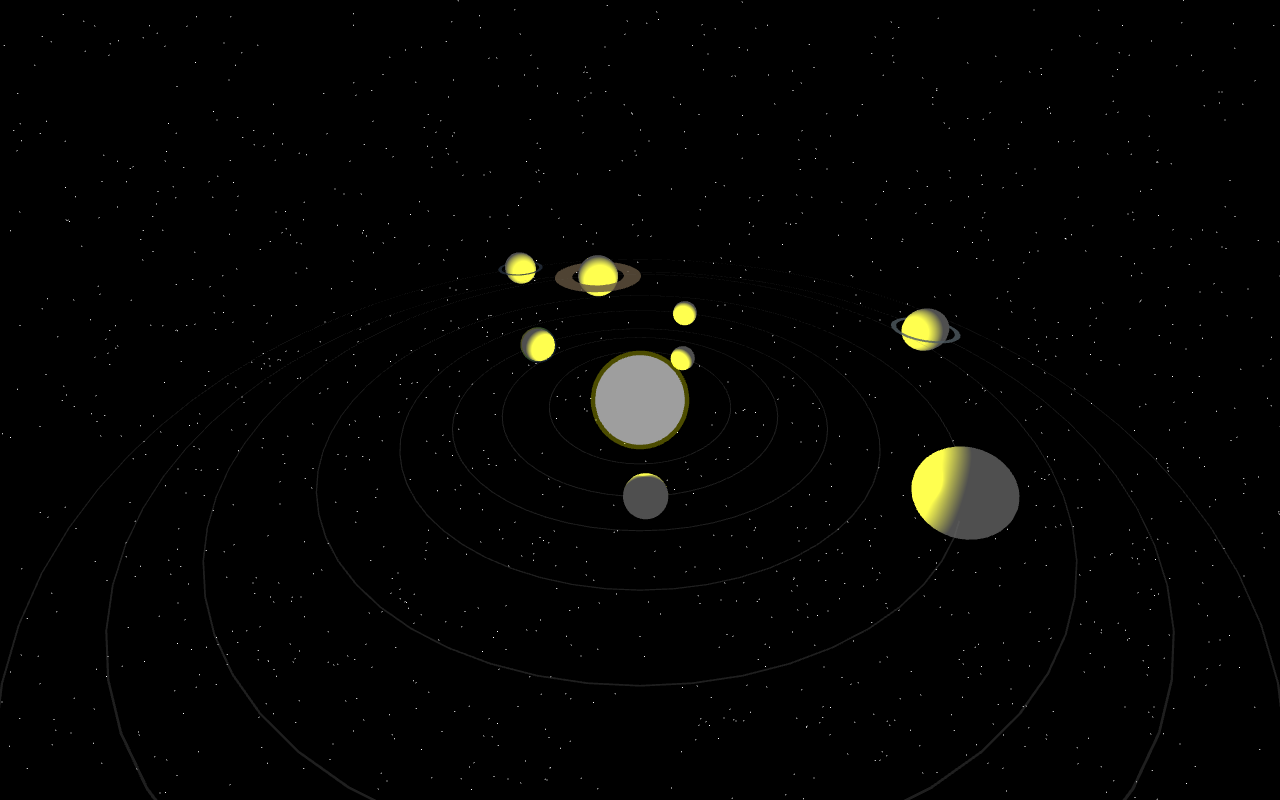
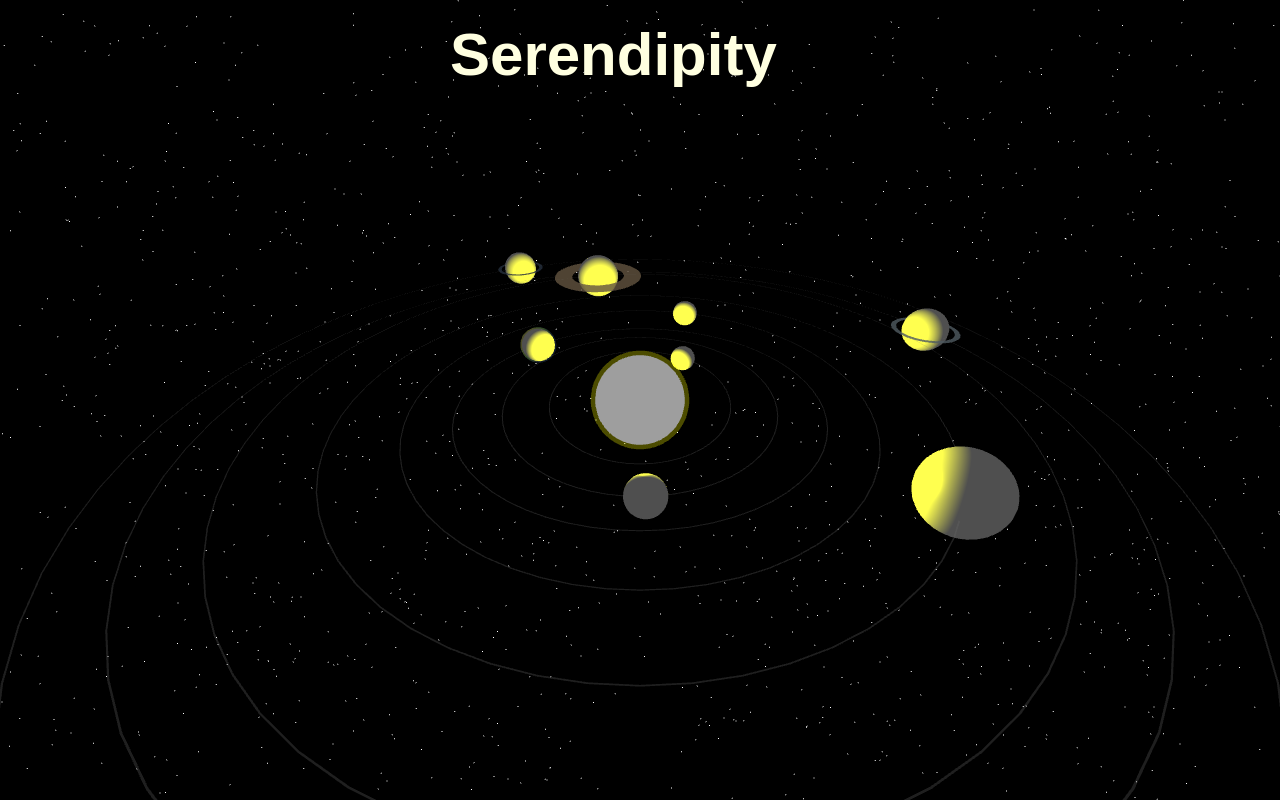
Before and after one commit to omkarh25/theserendipity, a plain HTML site: page solar-system/index.html in a window 1280 px wide. Drawn offline with nearby package versions, Linux system fonts and the light colour scheme; animation ran at ten frames a second.

Commit message:
Text added

```diff
--- a/solar-system/index.html
+++ b/solar-system/index.html
@@ -4,9 +4,31 @@
     <meta charset="UTF-8">
     <meta name="viewport" content="width=device-width, initial-scale=1.0">
     <title>3D Solar System</title>
+    <style>
+        @keyframes typing {
+            from { width: 0 }
+            to { width: 380px }
+        }
+
+        .header {
+            position: fixed;
+            top: 20px;
+            left: 50%;
+            transform: translateX(-50%);
+            color: #ffffe0;
+            font-size: 60px;
+            font-weight: bold;
+            z-index: 1000;
+            overflow: hidden;
+            white-space: nowrap;
+            width: 0;
+            animation: typing 2s steps(11) forwards;
+        }
+    </style>
     <link rel="stylesheet" href="styles.css">
 </head>
 <body>
+    <div class="header">Serendipity</div>
     <div id="info">
         <h1>Solar System</h1>
         <p>Scroll to zoom in/out</p>
--- a/solar-system/styles.css
+++ b/solar-system/styles.css
@@ -32,6 +32,17 @@ body {
     background-color: #000;
     font-family: 'Arial', sans-serif;
     color: white;
+}
+
+#blank-screen {
+    position: fixed;
+    top: 0;
+    left: 0;
+    width: 100%;
+    height: 100%;
+    background-color: #000;
+    z-index: 2000;
+    animation: fadeOut 0.5s ease-out 3s forwards;
 }
 
 canvas {
```
